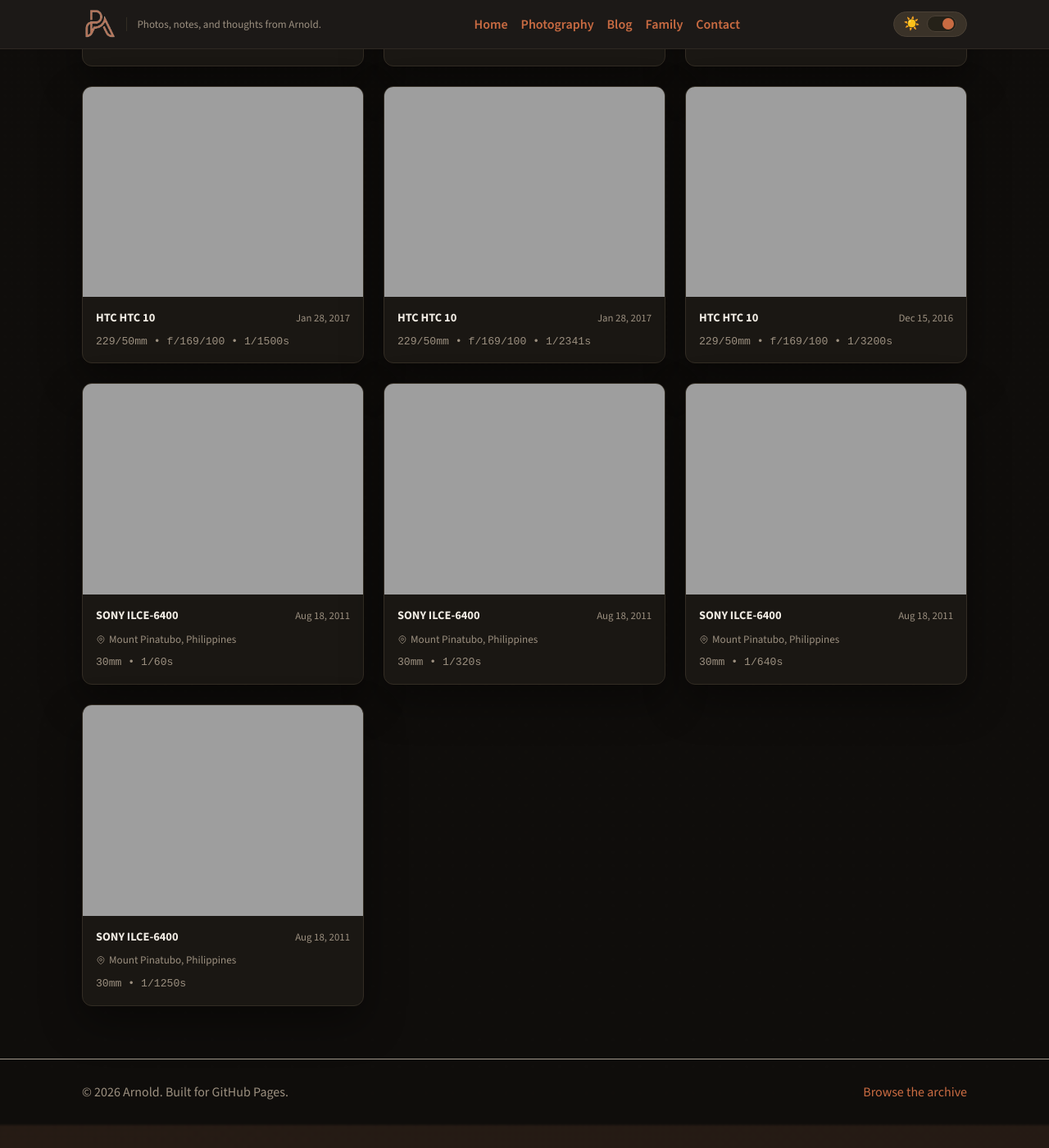
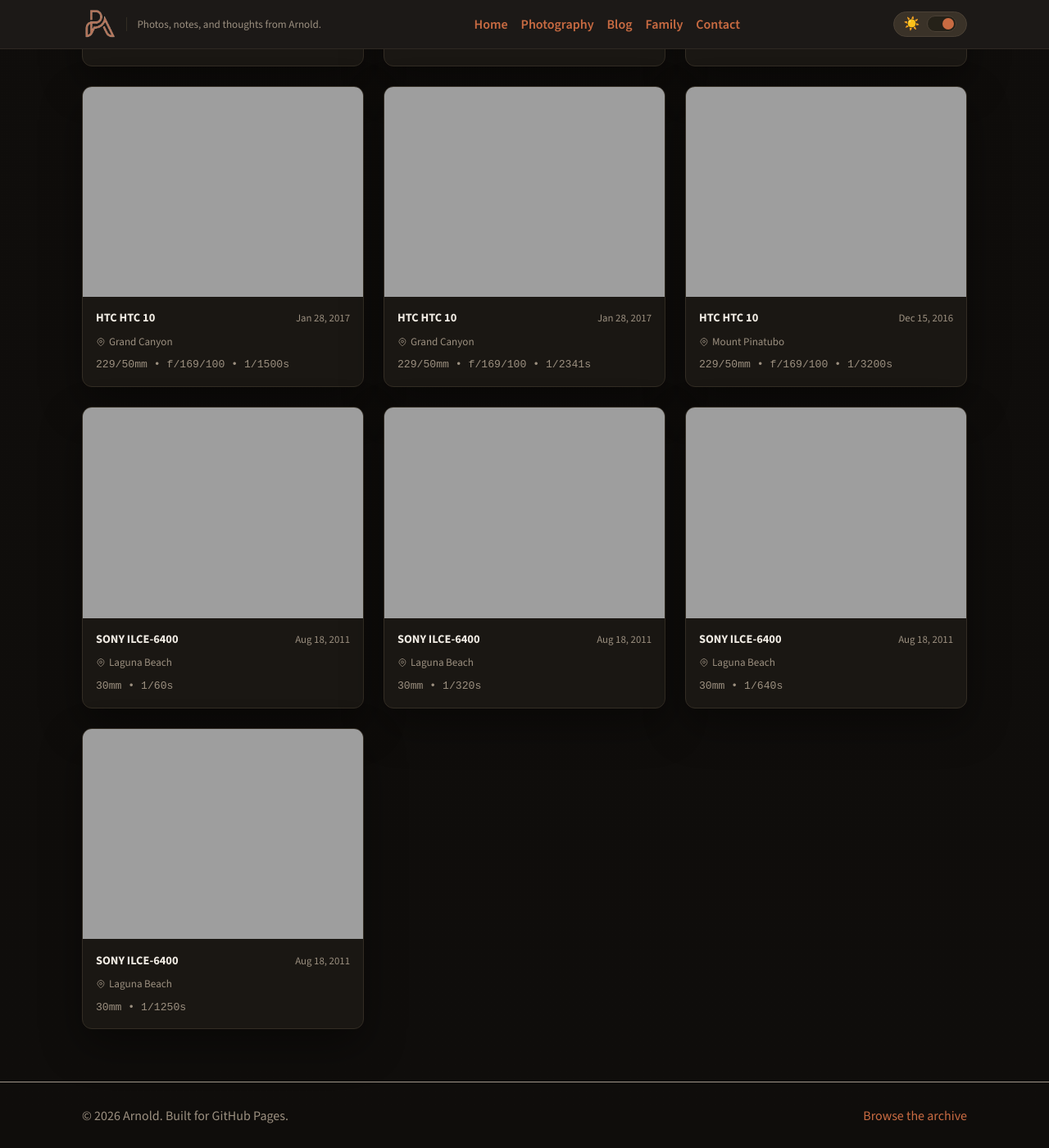
Before and after one commit to perlasarnold/perlasarnold.github.io, a Jekyll site: the page built from photography.html, in a window 1280 px wide and 1400 px high, scrolled down 53234 px. Shown: the whole window at 82% size. Built offline with Jekyll 4.4.1, drawn with Linux system fonts in a browser that asks for light colours; before the commit the page ends 54606 px from its top, so only the background shows below that.

Commit message:
feat: add photo_locations.json mapping and update generate_tags.py to support location tagging

```diff
--- a/_data/photo_locations.json
+++ b/_data/photo_locations.json
@@ -102,8 +102,11 @@
   "p7UfIlF3RluXB7r2-4fUmQ": "Venice, Italy",
   "vNbuYrPNSyyePHJu09EWjg": "Venice, Italy",
   "HLrL7euISxSsXO0P4LKu1Q": "Venice, Italy",
-  "tVBNzPTLQ7aWzP3pQQFuAg": "Mount Pinatubo, Philippines",
-  "W_DcbWZJQ3uq0gcBNgGibg": "Mount Pinatubo, Philippines",
-  "tnxuqzg0QOCeEmxl1qO3sg": "Mount Pinatubo, Philippines",
-  "wMyMmVZwRqSqm8iTqMyQ3A": "Mount Pinatubo, Philippines"
+  "gHYa83rFRT68lagQZ46Log": "Grand Canyon",
+  "Oo5BbX9GQNCOXSOjUEGTpQ": "Grand Canyon",
+  "JOmegqe5Q4iN7xyMVw1fqA": "Mount Pinatubo",
+  "tVBNzPTLQ7aWzP3pQQFuAg": "Laguna Beach",
+  "W_DcbWZJQ3uq0gcBNgGibg": "Laguna Beach",
+  "tnxuqzg0QOCeEmxl1qO3sg": "Laguna Beach",
+  "wMyMmVZwRqSqm8iTqMyQ3A": "Laguna Beach"
 }
--- a/generate_tags.py
+++ b/generate_tags.py
@@ -40,7 +40,9 @@ LOCATION_FILENAME_RULES = [
 
 LOCATION_DATE_RULES = [
     ("2018-03", "2018-03", "Venice, Italy"),
-    ("2011-08", "2011-08", "Mount Pinatubo, Philippines"),
+    ("2011-08", "2011-08", "Laguna Beach"),
+    ("2016-12", "2016-12", "Mount Pinatubo"),
+    ("2017-01", "2017-01", "Grand Canyon"),
 ]
 
 # ───────────────────────────────────────────────────────────────────────────
```
